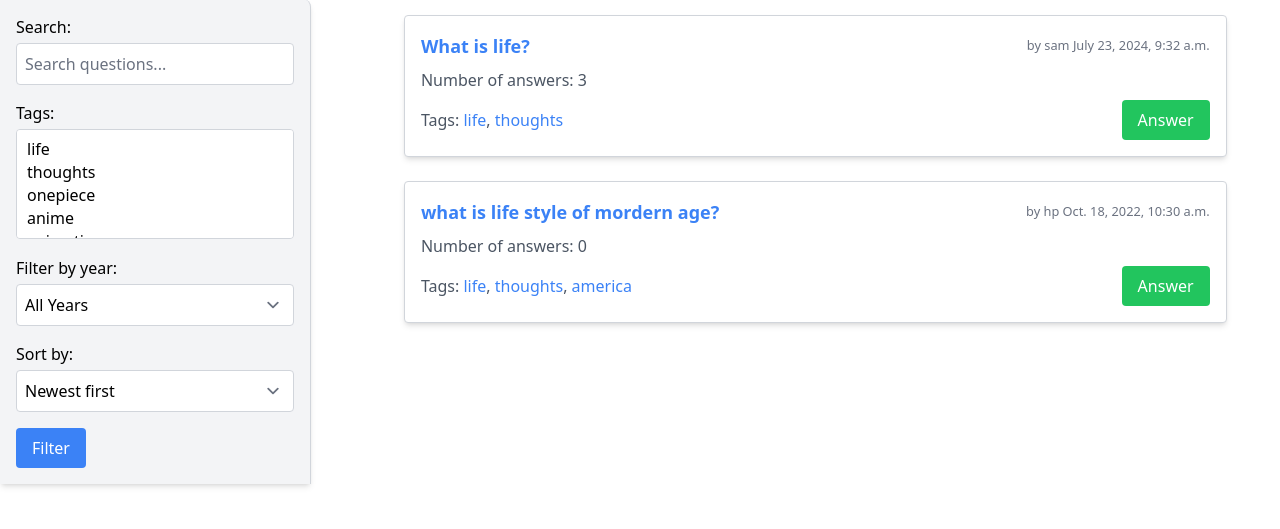
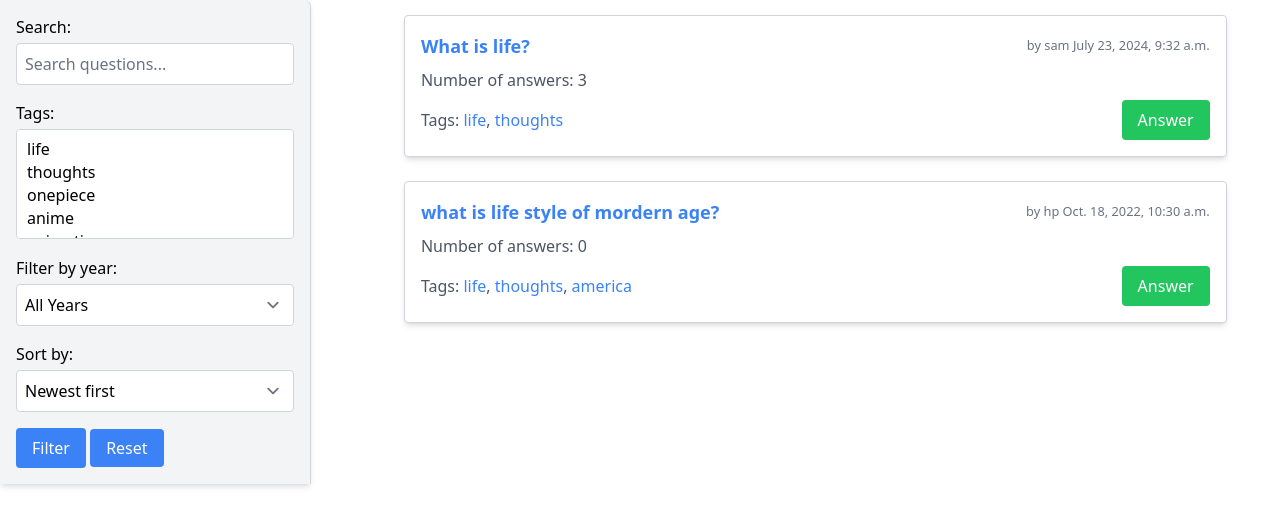
Before and after one commit to mv735065/QnApp, a Django app: a page that uses questions/templates/questions/question_list.html in a window 1280 px wide. Shown: the part 185-714 px from the top of the page. Run offline with Django 5.2, Linux system fonts and the light colour scheme; data comes from the database, SQL or seed files in the repository; both versions use the stored data as it was after the commit; style sheets or scripts are compiled from the project's sources.

Commit message:
added resret button

```diff
--- a/questions/templates/questions/question_list.html
+++ b/questions/templates/questions/question_list.html
@@ -5,7 +5,7 @@
   Questions
 </h1>
 <div class="flex">
-  <div class="w-1/4 p-4 bg-gray-100 border-r border-gray-300 rounded-tr-lg shadow-md">
+  <div class="w-1/4 p-4 bg-gray-100 border-r border-gray-300 rounded-tr-lg shadow-md ">
     <form method="get">
       <div class="mb-4">
         <label for="search" class="block mb-1">Search:</label>
@@ -36,8 +36,13 @@
         </select>
       </div>
       <button type="submit" class="bg-blue-500 text-white px-4 py-2 rounded hover:bg-blue-600">Filter</button>
+
+      <a href="{%  url 'question_list' %}"class="bg-blue-500 text-white px-4 py-2 rounded hover:bg-blue-600">Reset</a>
     </form>
+
   </div>
+
+
   <div class="w-3/4 p-4 ml-10">
     <ul class="space-y-6">
       {% if questions %}
```
Also changed, not shown: db.sqlite3.
